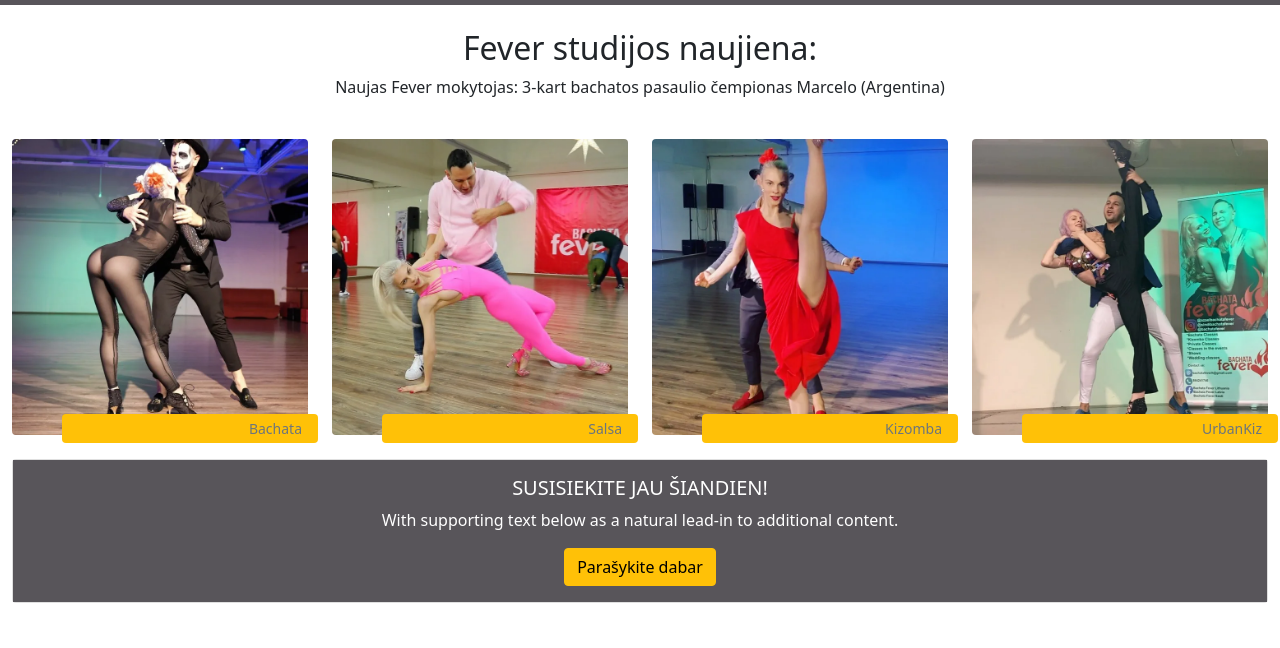
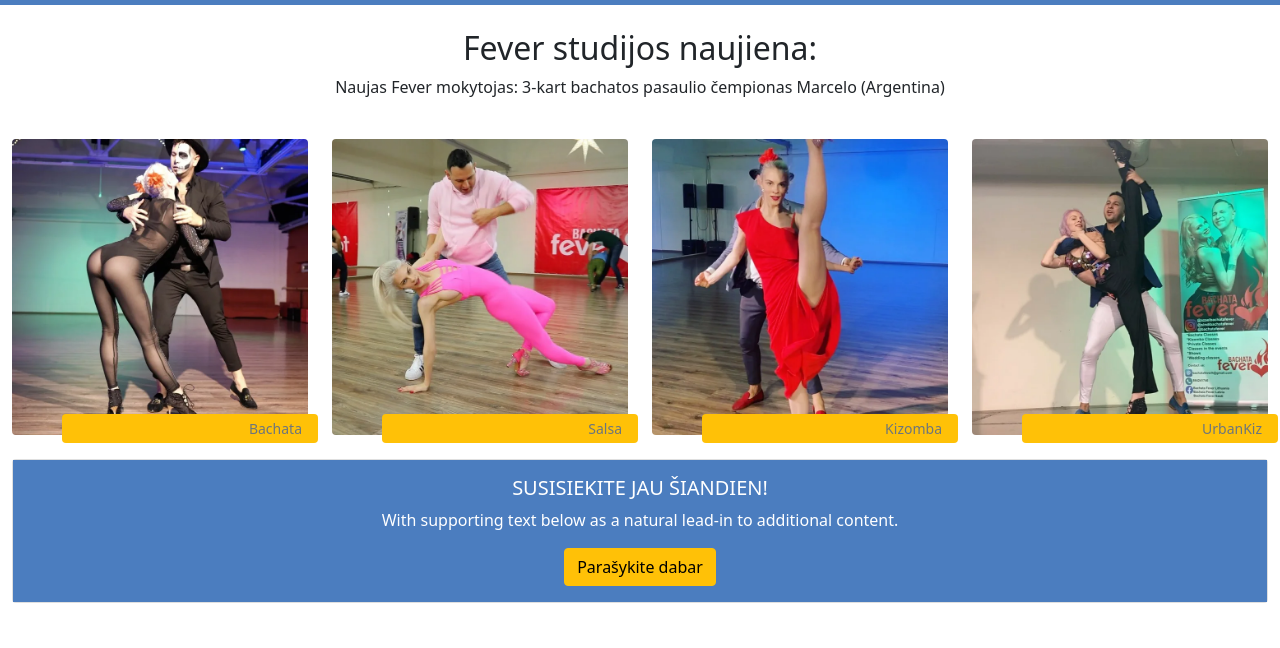
Before and after one commit to MiroslavasP/fever, a plain HTML site: page index.html in a window 1280 px wide. Shown: the part 718-1366 px from the top of the page. Drawn offline with nearby package versions, Linux system fonts and the light colour scheme.

Commit message:
pakeistas fonas į mėlyną

```diff
--- a/style42.css
+++ b/style42.css
@@ -30,5 +30,5 @@ a:hover {color: orange;}
 .figure-caption:hover {right: 0;}
 
 .fonas {
-    background-color: #58555A;
+    background-color: #4B7DBF;
 }
```
